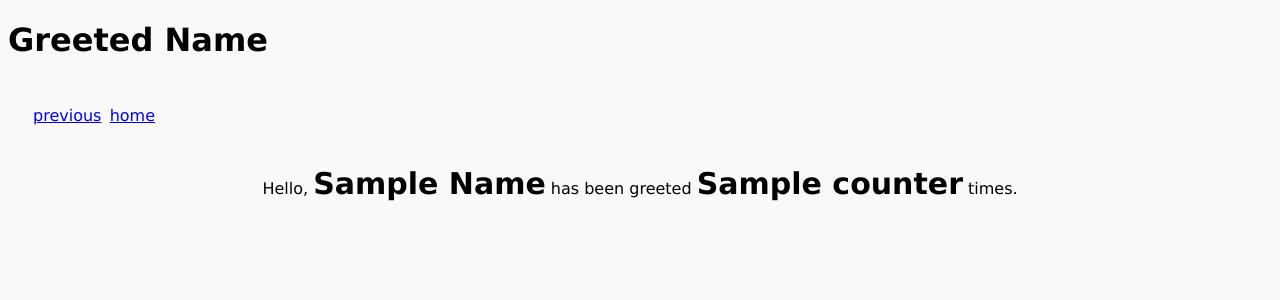
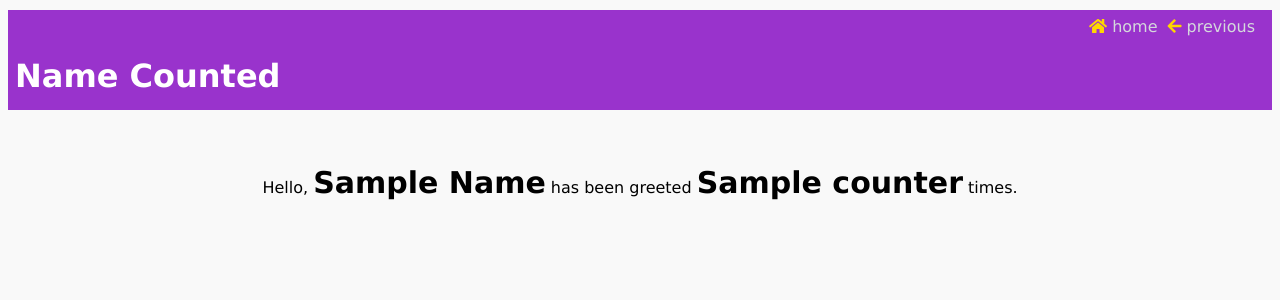
Before and after one commit to Busisile-Zilwa2601/greetings-webapp, a Node server app: template views/greetCount.handlebars in a window 1280 px wide. Shown: the top 300 px of the page. Run offline with Node 20, Linux system fonts and the light colour scheme; the template is opened without the code that fills it: most values are stand-ins (such as "Sample title", 1, 10 or a date in 2020); some libraries are stand-ins or nearby versions.

Commit message:
added a style on all the routes

```diff
--- a/public/css/style.css
+++ b/public/css/style.css
@@ -3,7 +3,46 @@ body{
     background: #f9f9f9;
 }
 .outingBorder{
-    padding: 10px;
-    width: 250px;
-    border: 3px outset inherit;
+    padding: 7px;
+    height: 100px;
+    border: 4px;
+    background-color: #9933cc;
+    color: #ffffff;
 }
+.naving a{
+    padding-right: 10px;
+    color: #D5D8DC;
+    text-decoration-line: none;
+    float: right;
+}
+.naving a:hover{
+   color :#FDFEFE;
+   transition-duration: 700ms;
+   transition-property: all;
+   transition-timing-function: cubic-bezier(0.7, 1, 0.71, 1);
+   font-size: 18px;
+}
+h2{
+    padding :10px;
+}
+.fa-home{
+    color: gold;
+}
+.fa-arrow-left{
+    color: gold;
+}
+.fa-users{
+    color: #F7F9F9;
+}
+.fa-handshake{
+    font-size: 25px;
+    margin-left: 50%;
+    color: gold;
+}
+.fa-minus-circle{
+    color: red;
+}
+.posGreets{
+    margin-top: 55px;
+    text-align: center;
+}
--- a/views/greetCount.handlebars
+++ b/views/greetCount.handlebars
@@ -1,12 +1,13 @@
-<h1>Greeted Name</h1>
-<div class = 'row'>
-    <div class = 'outingBorder'>
-        <div class = 'row'>
-            <a class = 'col-4' href ='/greeted'>previous</a>
-            <a class = 'col-8' href ='/home_page'>home</a>
-        </div>
+<div class='outingBorder naving'>
+    <a href='/greeted'><i class="fas fa-arrow-left"></i> previous</a>
+    <a href='/home_page'><i class="fas fa-home"></i> home</a>
+    <br />
+    <h1>Name Counted</h1>
+</div>
+<div class='row'>
+    <div class = 'posGreets'>
+        <p>Hello, <span style="font-weight:bold; font-size:30px; text-transform:capitalize;">{{name}}</span> has been greeted
+            <span style="font-weight:bold; font-size:30px;">{{counter}}</span> times.</p>
     </div>
-    <div style="text-align: center;">
-        <p>Hello, <span style="font-weight:bold; font-size:30px; text-transform:capitalize;">{{name}}</span> has been greeted <span style="font-weight:bold; font-size:30px;">{{counter}}</span> times.</p>
-    </div>
+
 </div>
--- a/views/home.handlebars
+++ b/views/home.handlebars
@@ -1,5 +1,6 @@
 <div class="header">
     <h1>Greetings</h1>
+    <i class="far fa-handshake"></i>
 </div>
 <form action='/greetings' method='get'>
     <div class="row">
@@ -46,12 +47,12 @@
 <div class='row'>
     <div class="col-6">
         <form action = 'greeted' method='post'>
-            <button class="button-primary " type="submit" name="button" id="view">Greeted</button>
+            <button class="button-primary " type="submit" name="button" id="view"><i class="fas fa-users"></i>Users</button>
         </form>
     </div>
     <div class="col-6">
         <form action = 'deleted' method='post'>
-            <button class="button-primary " type="submit" name="button" id="delete">delete</button>
+            <button class="button-primary " type="submit" name="button" id="delete"><i class="fas fa-minus-circle"></i>delete</button>
         </form>
     </div>
 </div>
--- a/views/layouts/main.handlebars
+++ b/views/layouts/main.handlebars
@@ -4,8 +4,9 @@
     <meta charset="utf-8">
     <title></title>
     <meta charset="utf-8" name = "viewport" content="width=device-width, initial-scale=1.0">
-    <link rel="stylesheet" href="css/greet.css">
-    <link rel="stylesheet" href="css/style.css">
+    <link rel="stylesheet" href="/css/greet.css">
+    <link rel="stylesheet" href="/css/style.css">
+    <link rel="stylesheet" href="https://use.fontawesome.com/releases/v5.3.1/css/all.css" integrity="sha384-mzrmE5qonljUremFsqc01SB46JvROS7bZs3IO2EmfFsd15uHvIt+Y8vEf7N7fWAU" crossorigin="anonymous">
 
   </head>
   <body>
```
Also changed, not shown: public/css/greet.css (+32 -7 lines), views/names.handlebars (+7 -3 lines).
